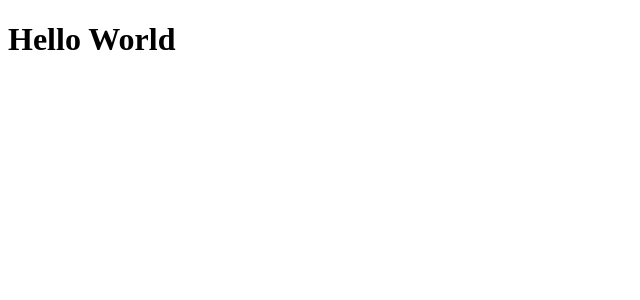
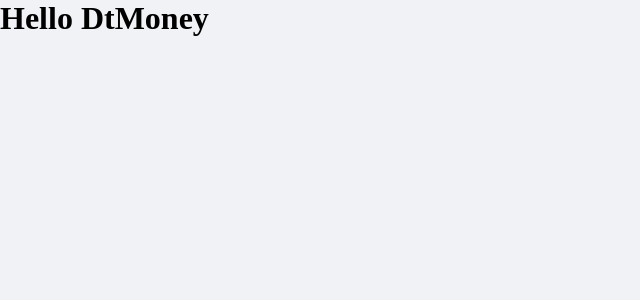
Before and after one commit to a3vezes/dtmoney-02, a React (Create React App) app: page / in a window 1280 px wide. Shown: the top 300 px of the page, without its empty margins (0-640 px from the left). Built offline with nearby package versions, Linux system fonts and the light colour scheme.

Commit message:
Global Styles

```diff
--- a/package.json
+++ b/package.json
@@ -6,6 +6,7 @@
     "react": "^17.0.2",
     "react-dom": "^17.0.2",
     "react-scripts": "5.0.0",
+    "styled-components": "^5.3.3",
     "web-vitals": "^2.1.0"
   },
   "devDependencies": {
@@ -16,6 +17,7 @@
     "@types/node": "^16.7.13",
     "@types/react": "^17.0.20",
     "@types/react-dom": "^17.0.9",
+    "@types/styled-components": "^5.1.19",
     "typescript": "^4.4.2"
   },
   "scripts": {
--- a/public/index.html
+++ b/public/index.html
@@ -3,7 +3,7 @@
   <head>
     <meta charset="utf-8" />
     <meta name="viewport" content="width=device-width, initial-scale=1" />
-
+    <link rel="shortcut icon" href="favicon.png" type="image/x-icon" />
     <title>dtmoney</title>
   </head>
   <body>
--- a/src/App.tsx
+++ b/src/App.tsx
@@ -1,7 +1,10 @@
+import { GlobalStyle } from './styles/global';
+
 export function App() {
   return (
     <div className='App'>
-      <h1>Hello World</h1>
+      <h1>Hello DtMoney</h1>
+      <GlobalStyle />
     </div>
   );
 }
--- /dev/null
+++ b/src/styles/global.ts
@@ -0,0 +1,57 @@
+import { createGlobalStyle } from 'styled-components';
+
+export const GlobalStyle = createGlobalStyle`
+  :root {
+    --red: #e52e4d;
+    --green: #33cc95;
+    --blue: #5429cc;
+    --blue-light: #6933ff;
+
+    --text-tile: #363f5f;
+    --text-body: #969cb3;
+
+    --background: #F0F2F5;
+    --shape: #ffffff;
+  }
+
+  *,
+  *::after,
+  *::before {
+    margin: 0;
+    padding: 0;
+    box-sizing: border-box;
+  }
+
+  html {
+    @media (max-width: 1080px) {
+      font-size: 93.75%;
+    }
+
+    @media (max-width: 720px) {
+      font-size: 87.5%;
+    }
+  }
+
+  body {
+    background: var(--background);
+    -webkit-font-smoothing: antialiased;
+  }
+
+  button {
+    cursor: pointer;
+  }
+
+  a {
+  color: inherit;
+  text-decoration: none;
+}
+
+li {
+  list-style: none;
+}
+
+  [disabled] {
+    opacity: 0.6;
+    cursor: not-allowed;
+  }
+`;
```
Also changed, not shown: 1 other file (tests, documents, lock files or other folders).
